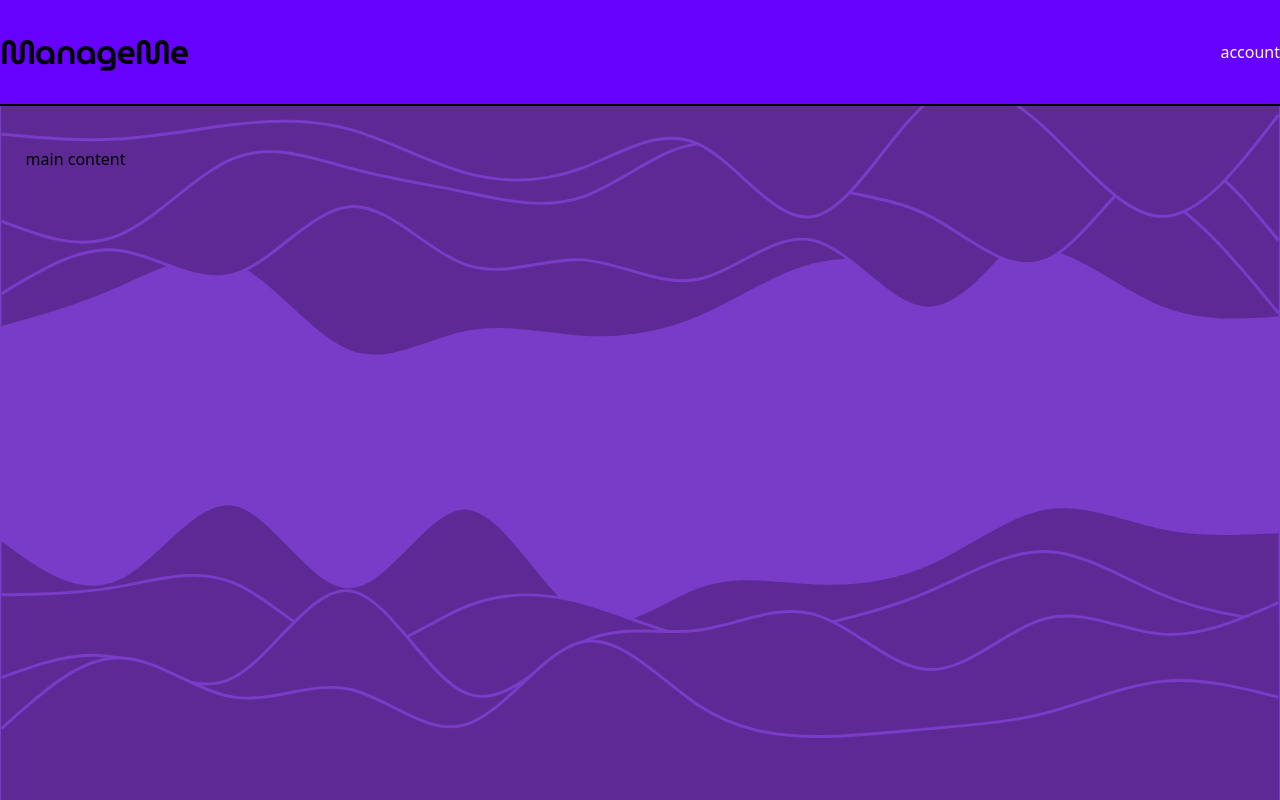
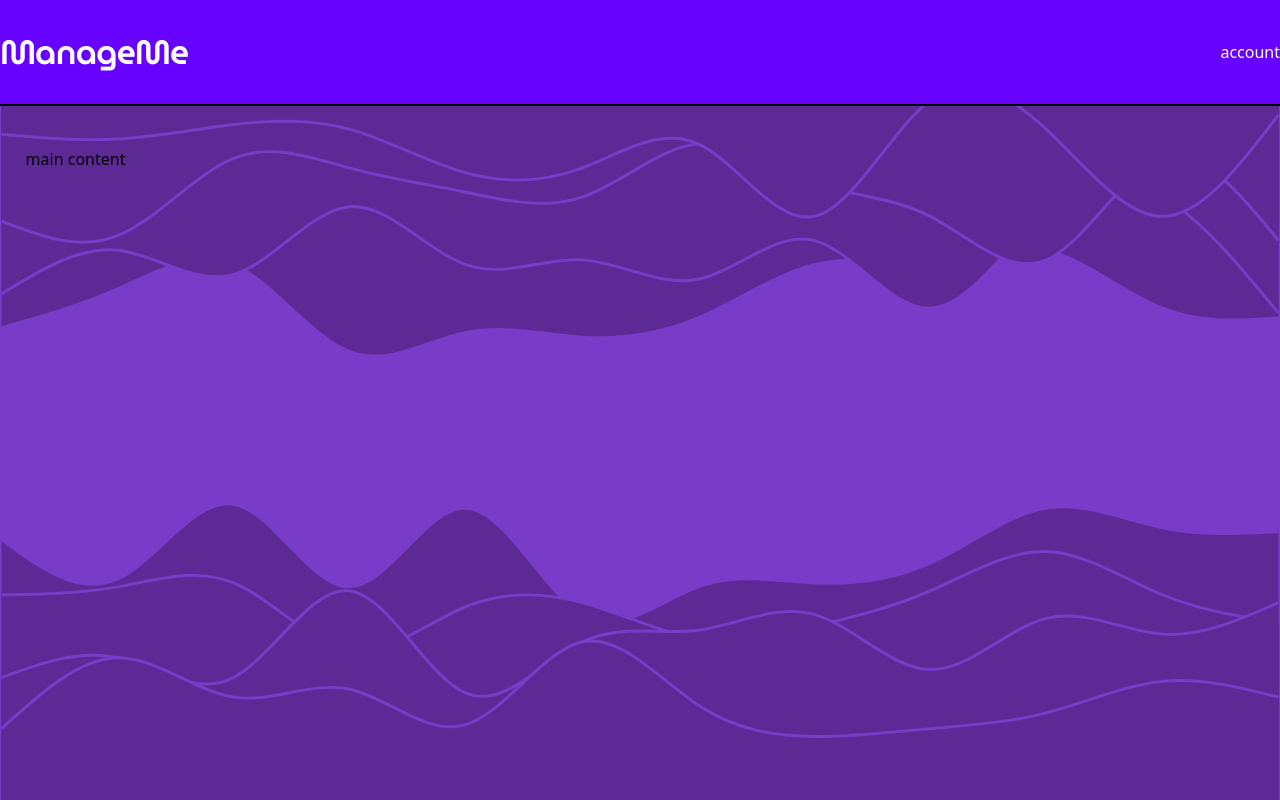
Before and after one commit to elfadog/my_favourite_students, a React (Create React App) app in the folder manageme/: page / in a window 1280 px wide. Built offline with nearby package versions, Linux system fonts and the light colour scheme.

Commit message:
brendon take lead

```diff
--- a/manageme/src/Pages/Dashboard/Dashboard/Dashboard.css
+++ b/manageme/src/Pages/Dashboard/Dashboard/Dashboard.css
@@ -13,9 +13,9 @@
 }
 
 h2 {
-  font-family: "MuseoModerno-Regular";
+  font-family: "MuseoModerno-Regular", sans-serif;
   font-size: 2rem;
-  color: black;
+  color: white;
 }
 
 body {
```
